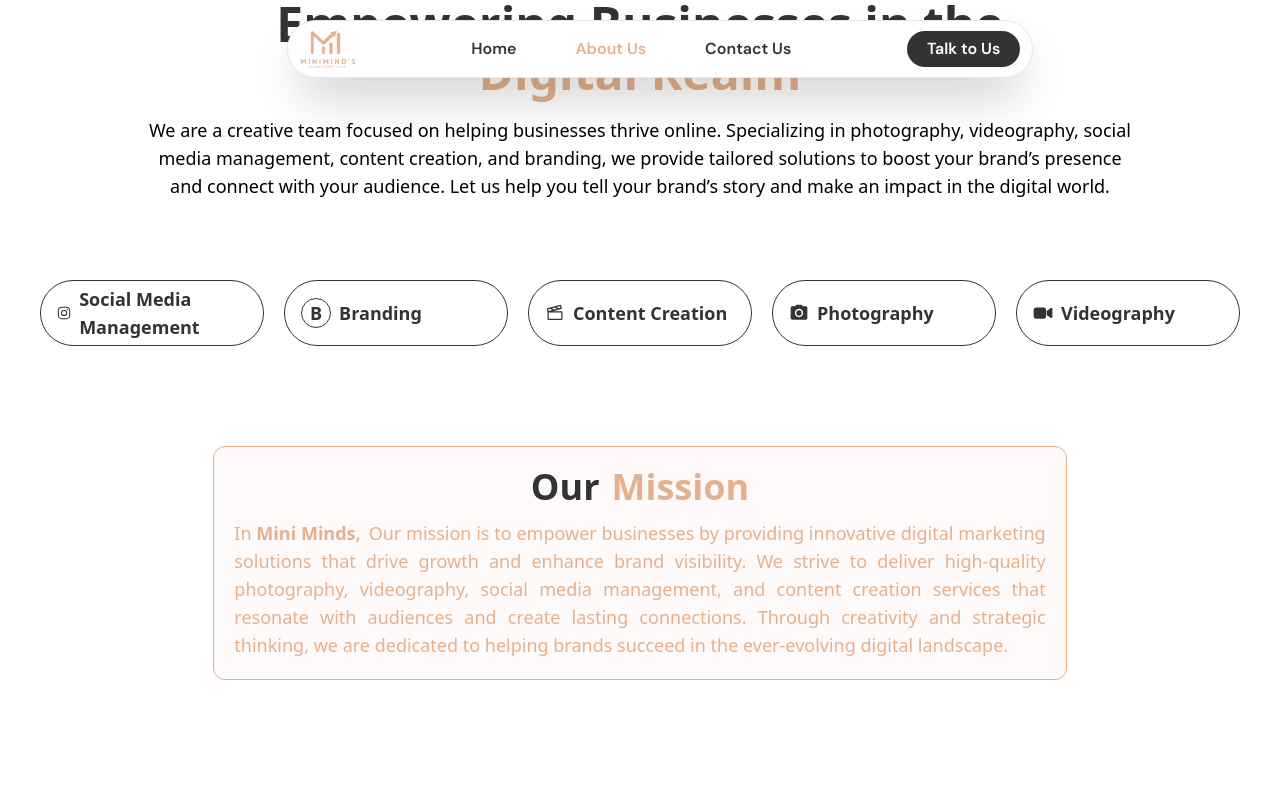
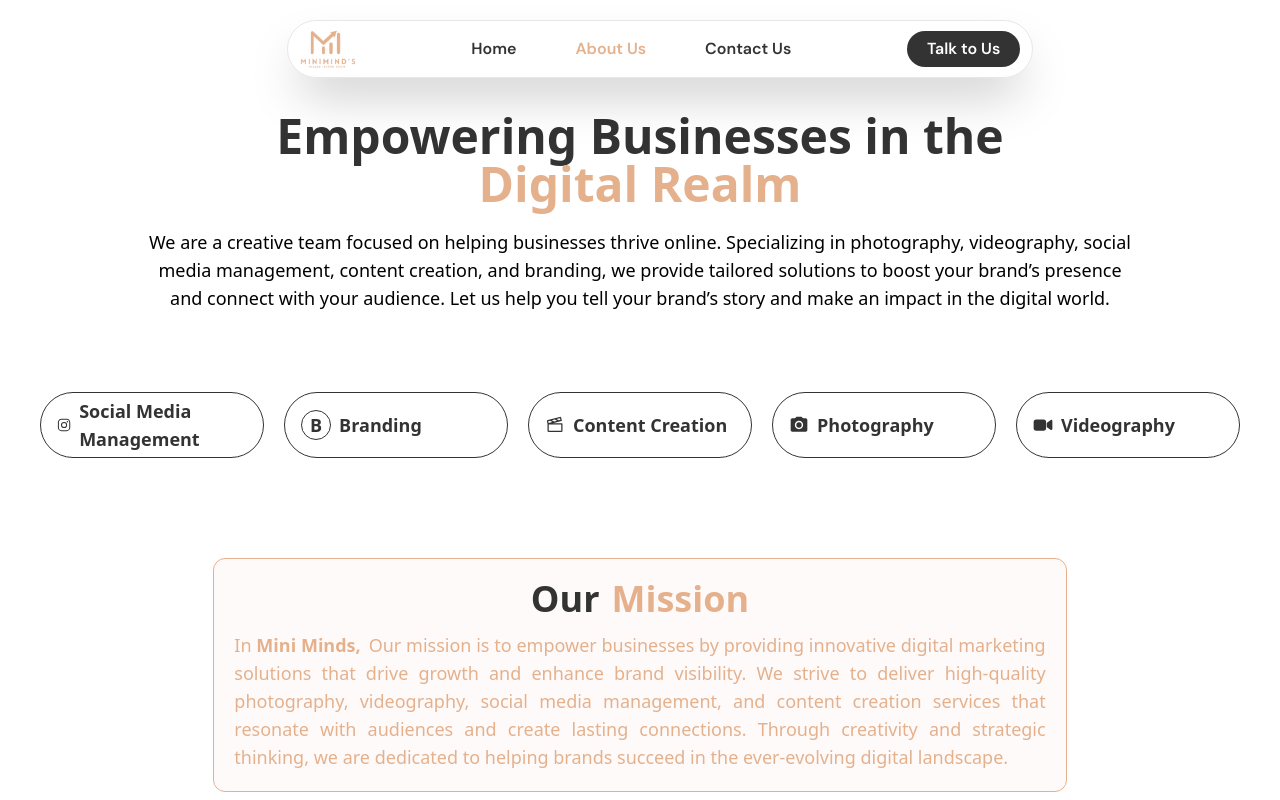
Before and after one commit to anuragvishwak/miniMinds, a React (Create React App) app: page /AboutUs in a window 1280 px wide. Shown: the top 800 px of the page. Built offline with nearby package versions, Linux system fonts and the light colour scheme.

Commit message:
made some alignment changes

```diff
--- a/src/AboutUs.js
+++ b/src/AboutUs.js
@@ -16,7 +16,7 @@ function AboutUs() {
       <div>
         <Navbar />
       </div>
-      <div className="mt-10 sm:mt-0">
+      <div className="py-28 sm:mt-0">
         <div className="">
           <div className="text-center">
             <p className="text-[#333333] text-2xl sm:text-5xl font-bold">
```
